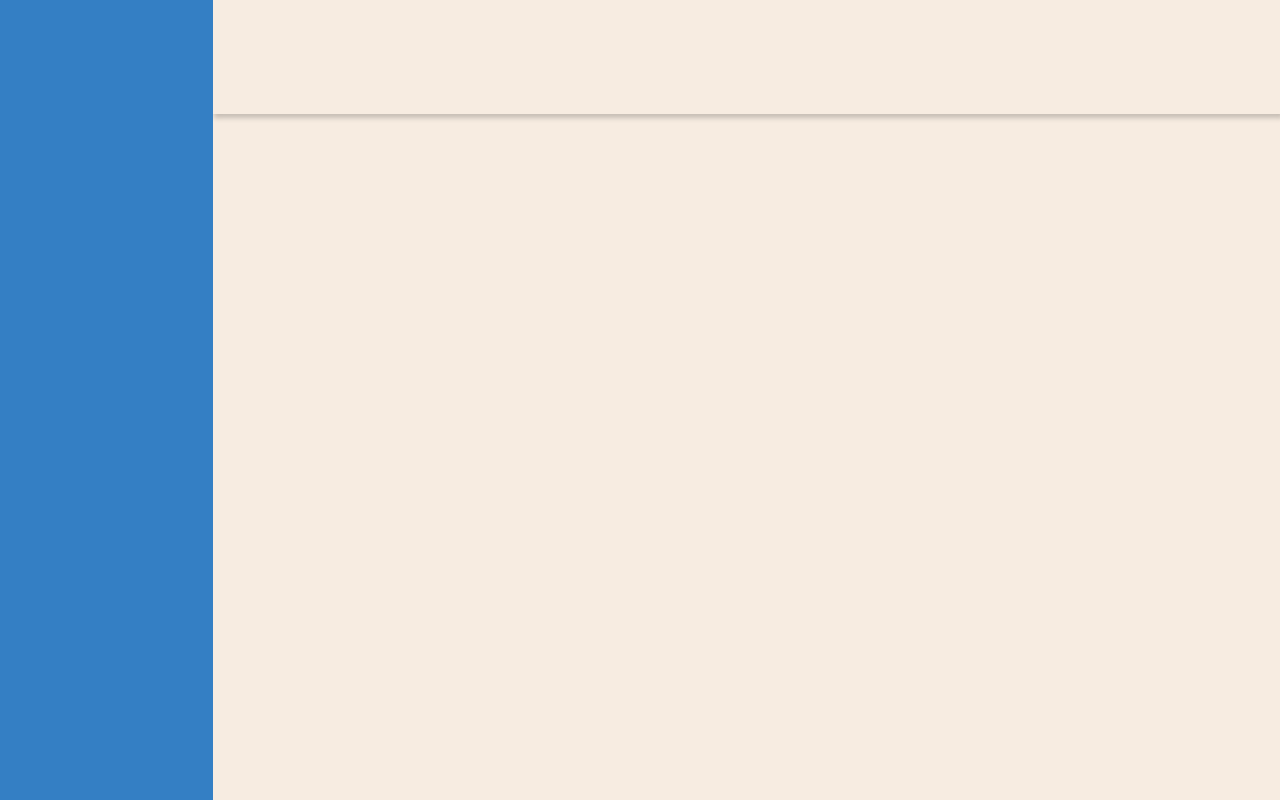
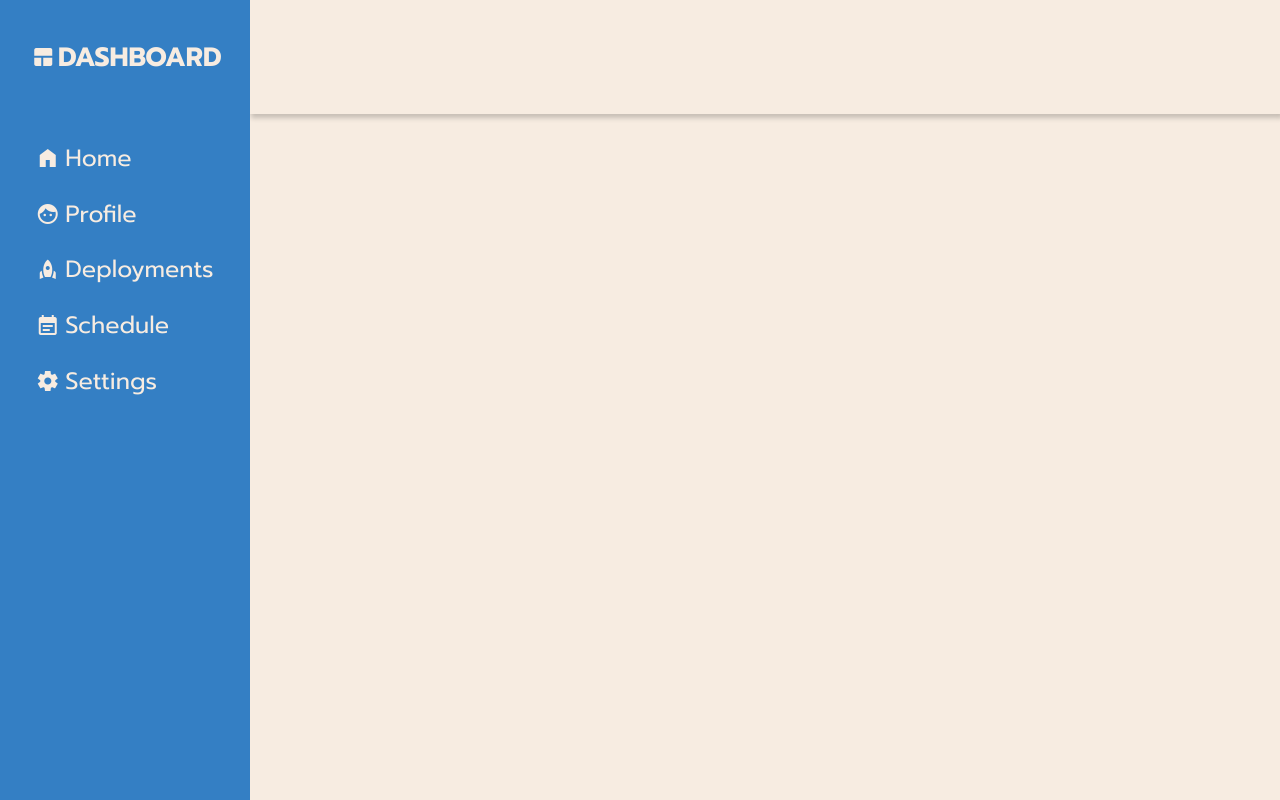
Before and after one commit to Natsurii/odin-admin-panel, a plain HTML site: page index.html in a window 1280 px wide. Drawn offline with nearby package versions, Linux system fonts and the light colour scheme.

Commit message:
add sidebar items

```diff
--- a/index.html
+++ b/index.html
@@ -5,11 +5,29 @@
     <meta http-equiv="X-UA-Compatible" content="IE=edge">
     <meta name="viewport" content="width=device-width, initial-scale=1.0">
     <link rel="stylesheet" href="style.css">
+    <link rel="stylesheet" href="https://fonts.googleapis.com/css2?family=Material+Symbols+Outlined:opsz,wght,FILL,GRAD@20..48,100..700,0..1,-50..200" />
+
     <title>Admin Panel</title>
 </head>
 <body>
-    <div class="header"></div>
-    <div class="sidebar"></div>
+    <header></header>
+    <div class="sidebar">
+        <div class="logo">
+            <span class="material-symbols-outlined">
+                team_dashboard
+                </span><h2 style="display: inline;">DASHBOARD</h2>
+        </div>
+        <nav>
+            <ul>
+                <li><span class="material-symbols-outlined">home</span>Home</li>
+                <li><span class="material-symbols-outlined">face</span>Profile</li>
+                <li><span class="material-symbols-outlined">rocket</span>Deployments</li>
+                <li><span class="material-symbols-outlined">event_note</span>Schedule</li>
+                <li><span class="material-symbols-outlined">settings</span>Settings</li>
+            </ul>
+        </nav>
+        <div class="settings"></div>
+    </div>
     <div class="main-content"></div>
 </body>
 </html>
--- a/style.css
+++ b/style.css
@@ -1,4 +1,4 @@
-
+@import url('https://fonts.googleapis.com/css2?family=Prompt:wght@100;300;400;700;900&display=swap');
 
 :root {
     --font-color: #2E282A;
@@ -20,26 +20,62 @@ html {
 body {
     height: 100vh;
     width: 100vw;
+    font-family: 'Prompt', sans-serif;
     background: var(--background-color);
     font-size: 1.8rem;
     display: grid;
-    grid-template: 1fr 6fr / 1fr 5fr;
+    grid-template: 1fr 6fr / 250px 5fr;
     grid-template-areas:
     "sb head"
     "sb mc";
 }
 
-.header{
+.material-symbols-outlined {
+  font-variation-settings:
+  'FILL' 1,
+  'wght' 400,
+  'GRAD' 0,
+  'opsz' 24
+}
+
+header{
     grid-area: head;
     box-shadow: 2px 3px 5px 1px rgba(0, 0, 0, 0.2);
 }
 
+
 .sidebar {
     grid-area: sb;
+    display: grid;
     background: var(--primary-color);
+    color: var(--background-color);
+    grid-template-rows: 1fr 3fr 3fr;
 
 }
+.logo {
+    display: grid;
+    place-items: center;
+    place-self: center;
+    grid-template-columns: 3rem 1fr;
+}
 
+
+nav > ul {
+    padding: 16px;
+}
+
+nav > ul > li {
+    display: grid;
+    padding: 1rem 2rem;
+    grid-template-columns: 3rem 3fr;
+    align-items: center;
+    font-size: 2.4rem;
+    border-radius: 15px;
+
+}
+nav > ul > li:hover {
+    background: var(--accent-color);
+}
 .main-content {
     grid-area: mc;
 }
```
